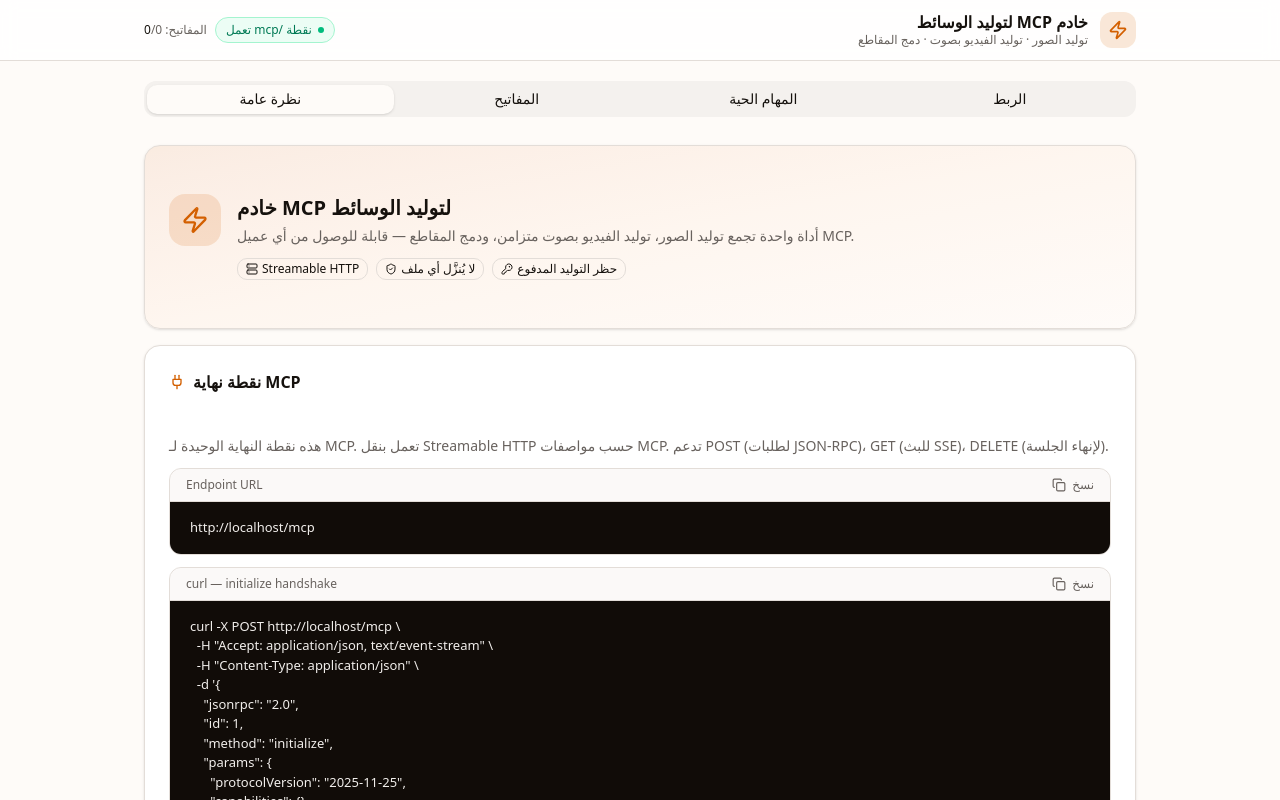
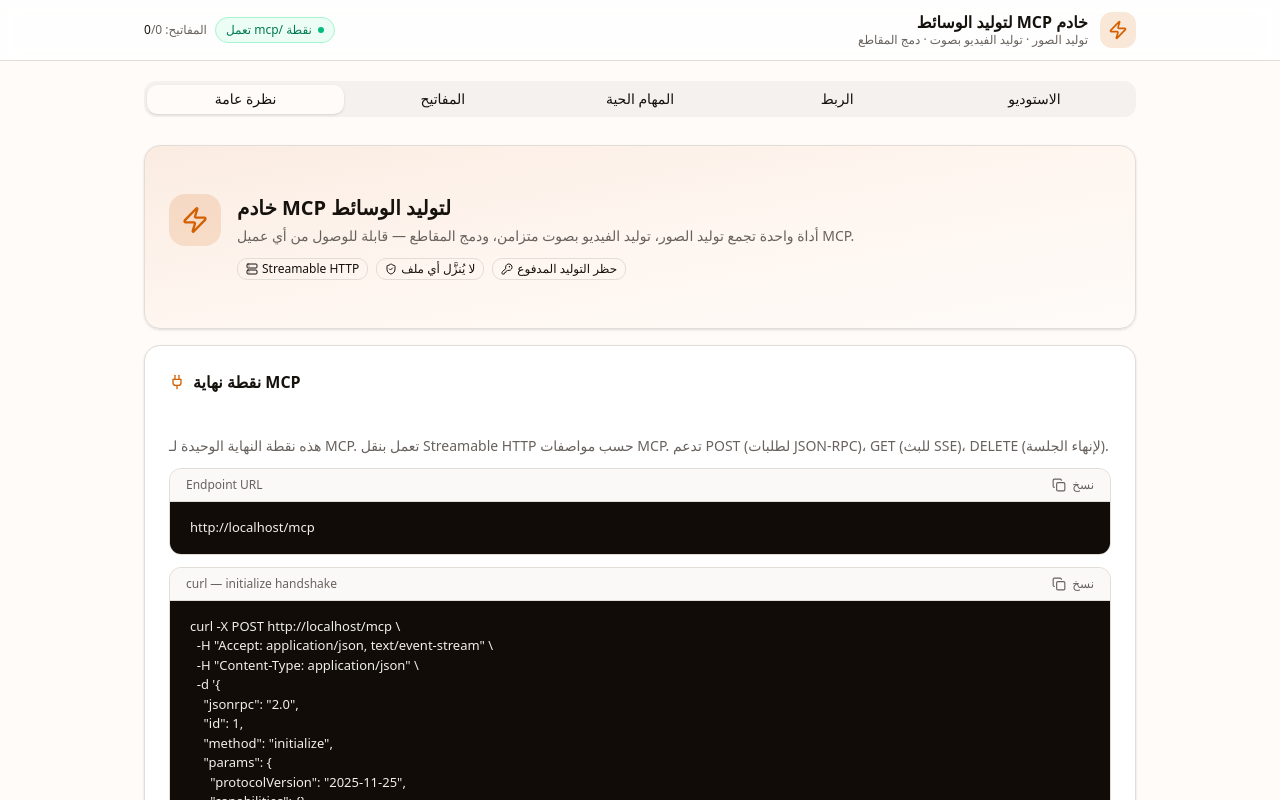
Before and after one commit to 1xnolosser-crypto/merger, a Next.js app: page / in a window 1280 px wide. Shown: the top 800 px of the page. Built offline with nearby package versions, Linux system fonts and the light colour scheme; no server answers; the database is empty.

Commit message:
feat: expose local video studio tab

```diff
--- a/src/app/page.tsx
+++ b/src/app/page.tsx
@@ -6,6 +6,7 @@ import { OverviewTab } from '@/components/mcp/OverviewTab'
 import { KeysTab } from '@/components/mcp/KeysTab'
 import { TasksTab } from '@/components/mcp/TasksTab'
 import { ConnectionTab } from '@/components/mcp/ConnectionTab'
+import { StudioTab } from '@/components/mcp/StudioTab'
 import { Zap, Github } from 'lucide-react'
 
 interface ApiKey {
@@ -76,7 +77,7 @@ export default function Home() {
       <main className="flex-1 max-w-5xl mx-auto w-full px-4 py-5">
         <Tabs value={tab} onValueChange={setTab} className="w-full">
           <TabsList
-            className="grid grid-cols-4 w-full mb-5"
+            className="grid grid-cols-5 w-full mb-5"
             // Tailwind grid-cols-4 = 4 equal columns
           >
             <TabsTrigger value="overview">نظرة عامة</TabsTrigger>
@@ -88,6 +89,7 @@ export default function Home() {
             </TabsTrigger>
             <TabsTrigger value="tasks">المهام الحية</TabsTrigger>
             <TabsTrigger value="connection">الربط</TabsTrigger>
+            <TabsTrigger value="studio">الاستوديو</TabsTrigger>
           </TabsList>
 
           <TabsContent value="overview" className="mt-0">
```
